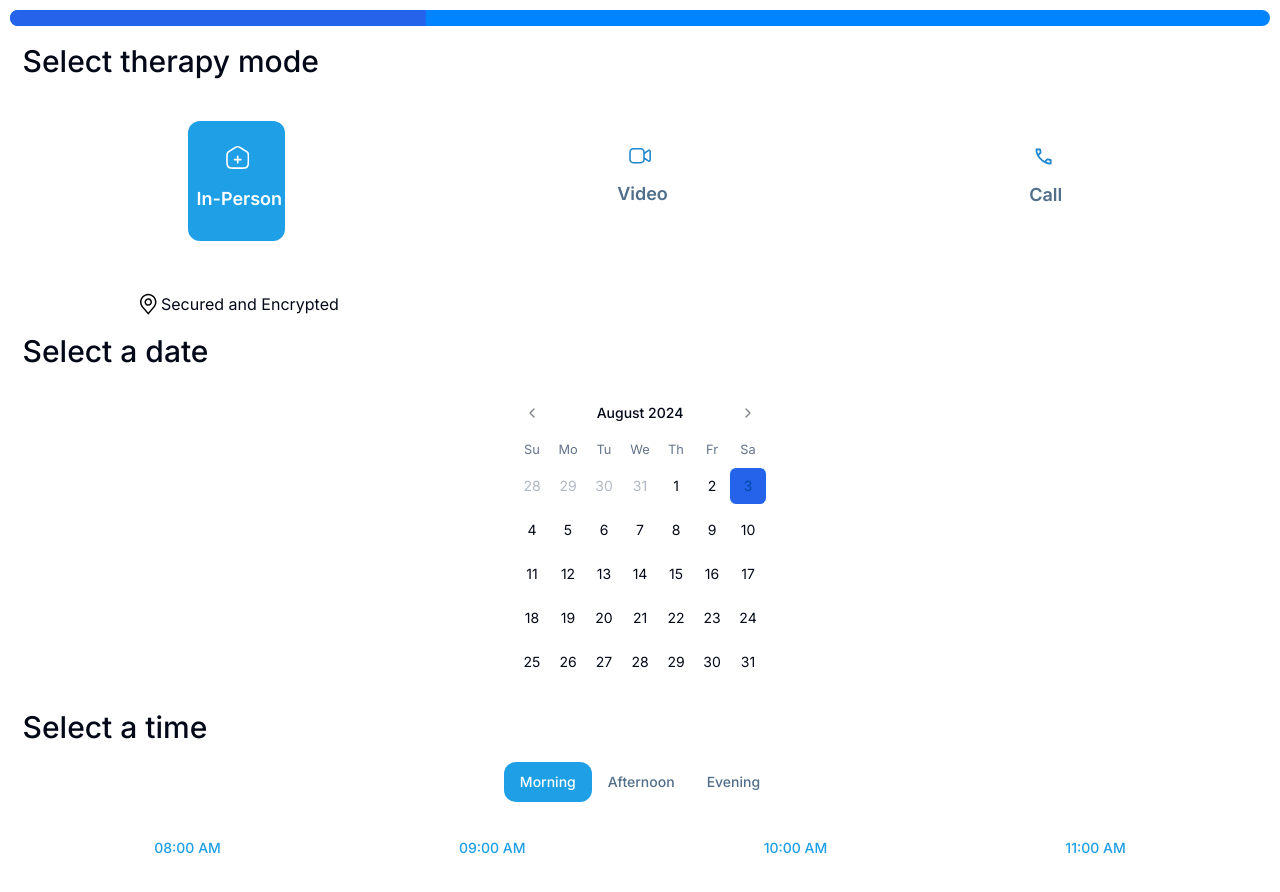
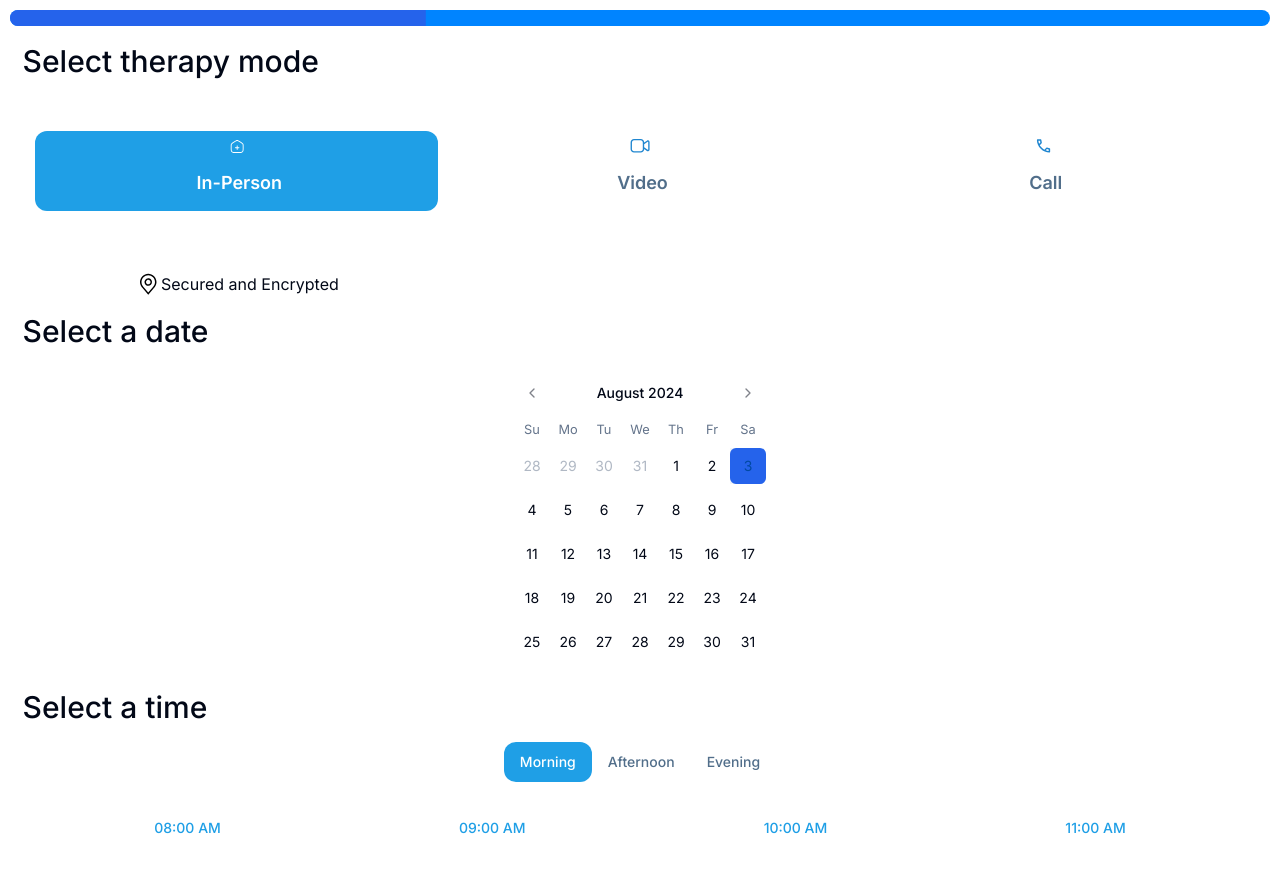
Before and after one commit to ZenStreet-ai/Client-Profile, a Next.js app: page /booking/1 in a window 1280 px wide. Shown: the top 892 px of the page. Built offline with nearby package versions, Linux system fonts and the light colour scheme.

Commit message:
integration booking components

```diff
--- a/src/app/booking/[id]/page.tsx
+++ b/src/app/booking/[id]/page.tsx
@@ -38,15 +38,17 @@ const ButtonGroupComponent = ({ params }: { params: { id: string } }) => {
           backgroundColor: selectedButton === 1 ? '#1F9FE6' : 'transparent',
           borderColor: '#1F9FE6',
           borderRadius: '12px',
-            width: '8%',
-            height: '120px',
-            margin: '0 10px',
+          width: '100%', // 100% width on mobile
+          height: '80px', // Adjusted height for mobile
+          margin: '10px 0', // Adjusted margin for mobile
           display: "flex",
-            flexDirection: "column"
+          flexDirection: "column",
+          alignItems: 'center', // Center content
+          justifyContent: 'center', // Center content
         }}
       >
         <InPerson btn={selectedButton} />
-          <span className='therapy-mode' style={{ color:selectedButton === 1 ? 'white':'#516E8A', }}>In-Person</span>
+        <span className='therapy-mode' style={{ color: selectedButton === 1 ? 'white' : '#516E8A' }}>In-Person</span>
       </Button>
       <Button
         onClick={() => handleClick(2)}
@@ -54,15 +56,17 @@ const ButtonGroupComponent = ({ params }: { params: { id: string } }) => {
           backgroundColor: selectedButton === 2 ? '#1F9FE6' : 'transparent',
           borderColor: '#1F9FE6',
           borderRadius: '12px',
-            width: '8%',
-            height: '120px',
-            margin: '0 10px',
+          width: '100%', // 100% width on mobile
+          height: '80px', // Adjusted height for mobile
+          margin: '10px 0', // Adjusted margin for mobile
           display: "flex",
-            flexDirection: "column"
+          flexDirection: "column",
+          alignItems: 'center', // Center content
+          justifyContent: 'center', // Center content
         }}
       >
         <Video btn={selectedButton} />
-          <span className='therapy-mode' style={{ color:selectedButton === 2 ? 'white':'#516E8A', }}>Video</span>
+        <span className='therapy-mode' style={{ color: selectedButton === 2 ? 'white' : '#516E8A' }}>Video</span>
       </Button>
       <Button
         onClick={() => handleClick(3)}
@@ -70,16 +74,19 @@ const ButtonGroupComponent = ({ params }: { params: { id: string } }) => {
           backgroundColor: selectedButton === 3 ? '#1F9FE6' : 'transparent',
           borderColor: '#1F9FE6',
           borderRadius: '12px',
-            width: '8%',
-            height: '120px',
-            margin: '0 10px',
+          width: '100%', // 100% width on mobile
+          height: '80px', // Adjusted height for mobile
+          margin: '10px 0', // Adjusted margin for mobile
           display: "flex",
-            flexDirection: "column"
+          flexDirection: "column",
+          alignItems: 'center', // Center content
+          justifyContent: 'center', // Center content
         }}
       >
         <Call btn={selectedButton} />
-          <span className='therapy-mode' style={{ color:selectedButton === 3 ? 'white':'#516E8A', }}>Call</span>
+        <span className='therapy-mode' style={{ color: selectedButton === 3 ? 'white' : '#516E8A' }}>Call</span>
       </Button>
+
       </div>
 
       <div className='therapy-left'>
```
Lines whose indentation alone changed are shown as unchanged.
